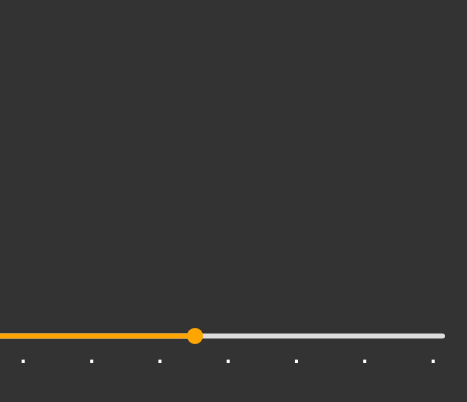
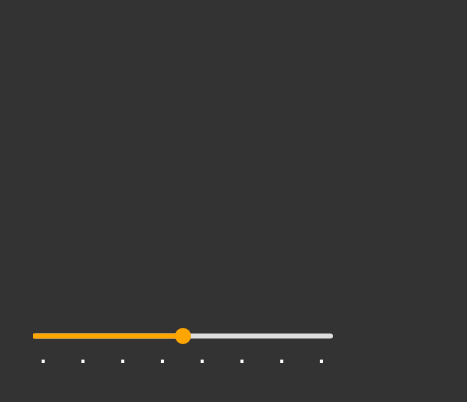
Before and after one commit to vahidghaiem297/range-slider, a plain HTML site: page index.html in a window 390 px wide. Shown: the part 86-488 px from the top of the page, 467 px wide, since content can reach past the window. Drawn offline with nearby package versions, Linux system fonts and the light colour scheme.

Commit message:
some changes

```diff
--- a/style.css
+++ b/style.css
@@ -68,3 +68,9 @@ body{
     flex: 1;
     font-family: sans-serif;
 }
+@media(max-width:768px){
+  .wrap{
+    width: 300px;
+    left: 47%;
+  }
+}
```
